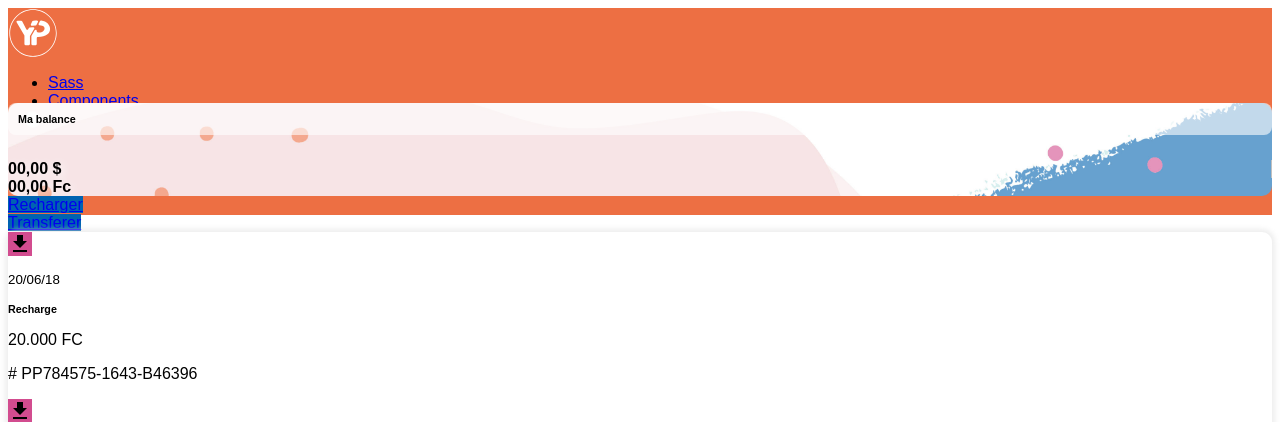
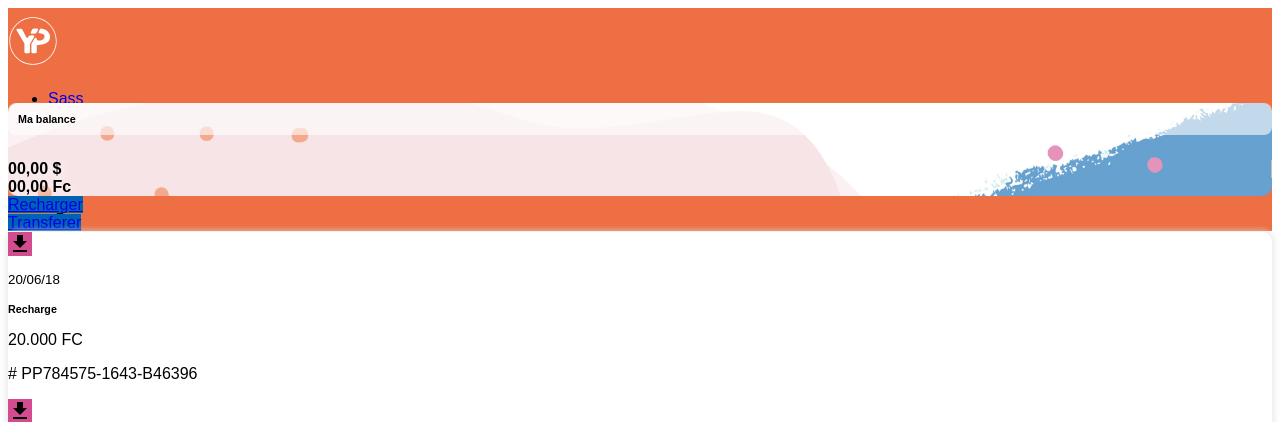
Before and after one commit to digitale-sense/mobile.yetupay, a PHP site: page /page/portefeuille.php in a window 1280 px wide. Shown: the top 422 px of the page. Run offline with PHP 8.4, Linux system fonts and the light colour scheme.

Commit message:
Position logo changes

```diff
--- a/view/asset/css/style.css
+++ b/view/asset/css/style.css
@@ -72,6 +72,11 @@ header{
     margin-bottom: 2rem;
 }
 
+.my-1-2{
+    margin-top: 0.5rem;
+    margin-bottom: 0.5rem;
+}
+
 nav i, nav [class^="mdi-"], nav [class*="mdi-"], nav i.material-icons {
     line-height: normal;
 
```
